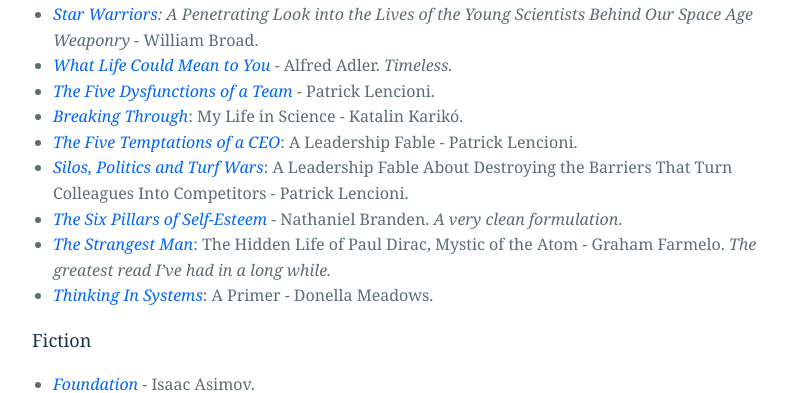
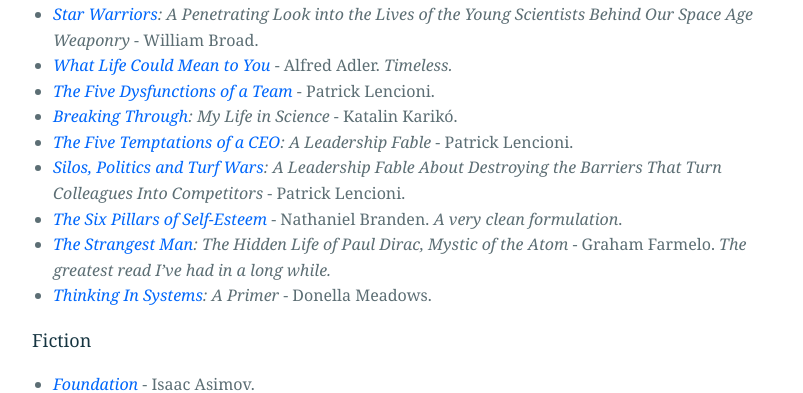
Before and after one commit to guiltygyoza/new-blog, a Jekyll site: the page built from _pages/bookshelf.markdown, in a window 1280 px wide. Shown: the part 726-1119 px from the top of the page, without its empty margins (238-1041 px from the left). Built offline with Jekyll 4.4.1, drawn with Linux system fonts in a browser that asks for light colours.

Commit message:
fix italics

```diff
--- a/_pages/bookshelf.markdown
+++ b/_pages/bookshelf.markdown
@@ -18,14 +18,14 @@ permalink: /bookshelf/
 - *[How Big Things Get Done](https://www.goodreads.com/book/show/61327449-how-big-things-get-done){:target="_blank"}: The Surprising Factors That Determine the Fate of Every Project, from Home Renovations to Space Exploration and Everything In Between* - Bent Flyvbjerg & Dan Gardner.
 - *[The Future of Humanity](https://www.goodreads.com/book/show/36407347-the-future-of-humanity){:target="_blank"}: Terraforming Mars, Interstellar Travel, Immortality, and Our Destiny Beyond Earth* - Michio Kaku.
 - *[Star Warriors](https://www.goodreads.com/book/show/1007849.Star_Warriors){:target="_blank"}: A Penetrating Look into the Lives of the Young Scientists Behind Our Space Age Weaponry* - William Broad.
-- [*What Life Could Mean to You*](https://www.goodreads.com/book/show/6997679){:target="_blank"} - Alfred Adler. *Timeless.*
-- [*The Five Dysfunctions of a Team*](https://www.goodreads.com/book/show/21343.The_Five_Dysfunctions_of_a_Team){:target="_blank"} - Patrick Lencioni.
-- [*Breaking Through*](https://www.goodreads.com/book/show/123025953-breaking-through){:target="_blank"}: My Life in Science - Katalin Karikó.
-- [*The Five Temptations of a CEO*](https://www.goodreads.com/book/show/49146.The_Five_Temptations_of_a_CEO){:target="_blank"}: A Leadership Fable - Patrick Lencioni.
-- [*Silos, Politics and Turf Wars*](https://www.goodreads.com/en/book/show/19129.Silos_Politics_and_Turf_Wars){:target="_blank"}: A Leadership Fable About Destroying the Barriers That Turn Colleagues Into Competitors - Patrick Lencioni.
-- [*The Six Pillars of Self-Esteem*](https://www.goodreads.com/book/show/79352.Six_Pillars_of_Self_Esteem){:target="_blank"} - Nathaniel Branden. *A very clean formulation*.
-- [*The Strangest Man*](https://www.goodreads.com/book/show/6629359-the-strangest-man){:target="_blank"}: The Hidden Life of Paul Dirac, Mystic of the Atom - Graham Farmelo. *The greatest read I've had in a long while.*
-- [*Thinking In Systems*](https://www.goodreads.com/book/show/3828902-thinking-in-systems){:target="_blank"}: A Primer - Donella Meadows.
+- *[What Life Could Mean to You](https://www.goodreads.com/book/show/6997679){:target="_blank"}* - Alfred Adler. *Timeless.*
+- *[The Five Dysfunctions of a Team](https://www.goodreads.com/book/show/21343.The_Five_Dysfunctions_of_a_Team){:target="_blank"}* - Patrick Lencioni.
+- *[Breaking Through](https://www.goodreads.com/book/show/123025953-breaking-through){:target="_blank"}: My Life in Science* - Katalin Karikó.
+- *[The Five Temptations of a CEO](https://www.goodreads.com/book/show/49146.The_Five_Temptations_of_a_CEO){:target="_blank"}: A Leadership Fable* - Patrick Lencioni.
+- *[Silos, Politics and Turf Wars](https://www.goodreads.com/en/book/show/19129.Silos_Politics_and_Turf_Wars){:target="_blank"}: A Leadership Fable About Destroying the Barriers That Turn Colleagues Into Competitors* - Patrick Lencioni.
+- *[The Six Pillars of Self-Esteem](https://www.goodreads.com/book/show/79352.Six_Pillars_of_Self_Esteem){:target="_blank"}* - Nathaniel Branden. *A very clean formulation*.
+- *[The Strangest Man](https://www.goodreads.com/book/show/6629359-the-strangest-man){:target="_blank"}: The Hidden Life of Paul Dirac, Mystic of the Atom* - Graham Farmelo. *The greatest read I've had in a long while.*
+- *[Thinking In Systems](https://www.goodreads.com/book/show/3828902-thinking-in-systems){:target="_blank"}: A Primer* - Donella Meadows.
 
 ### Fiction
 - *[Foundation](https://www.goodreads.com/book/show/29579.Foundation){:target="_blank"}* - Isaac Asimov.
```
